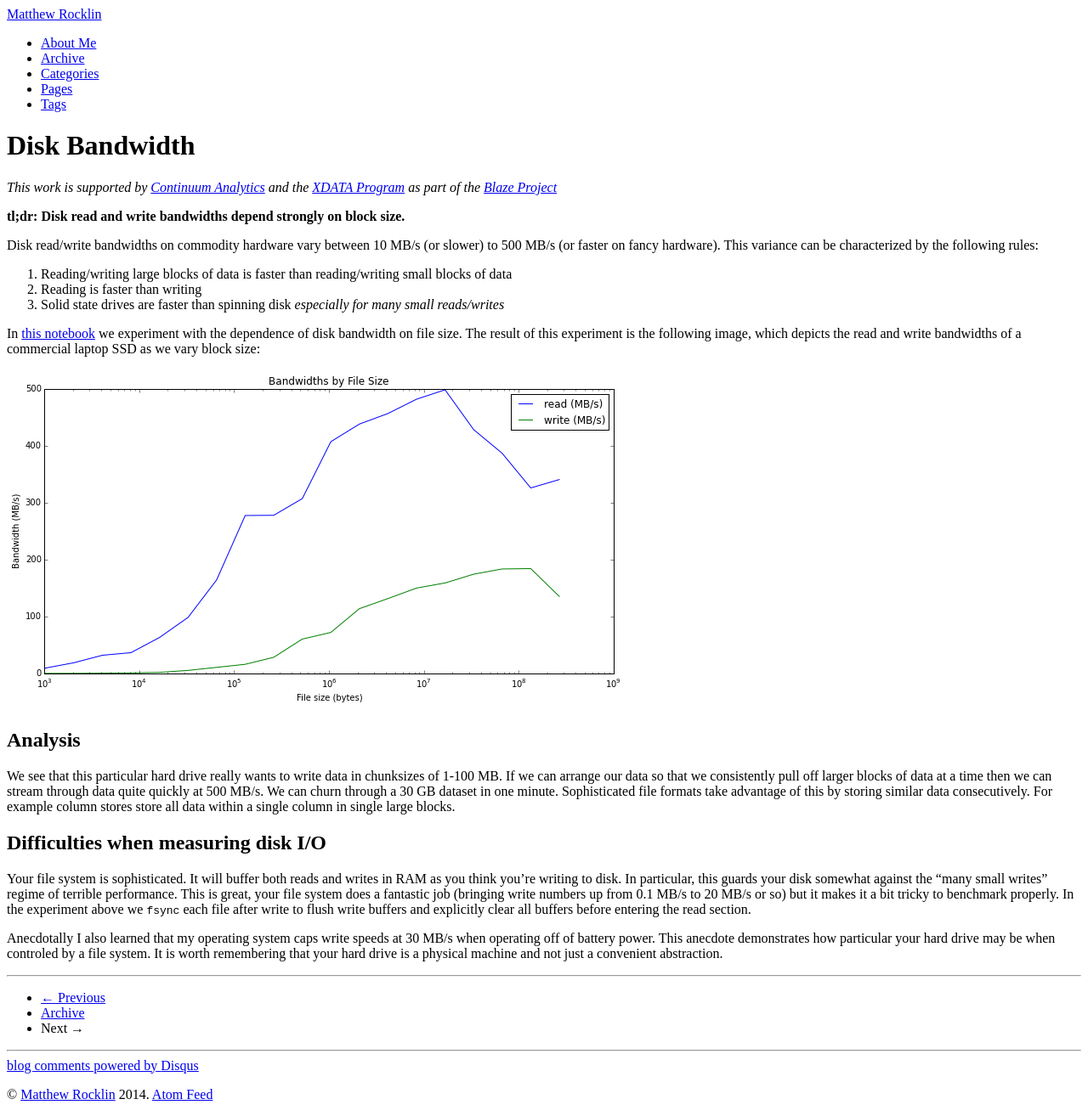
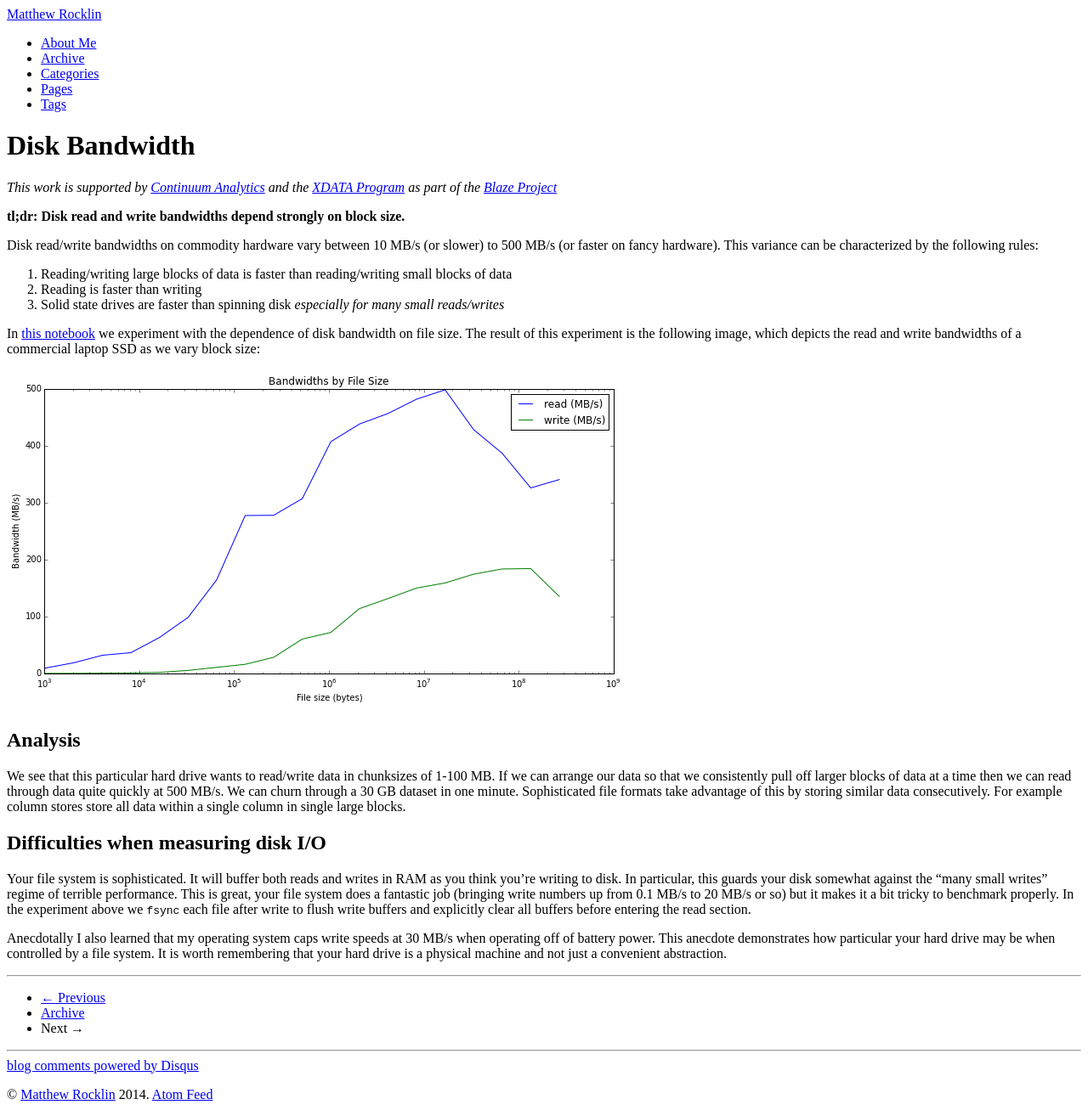
Before and after one commit to besyskymnbk/blog, a Jekyll site: the page built from _posts/work/2015-12-29-disk-bandwidth.md, in a window 1280 px wide. Shown: the whole page at 85% size. Built offline with Jekyll 4.4.1, drawn with Linux system fonts in a browser that asks for light colours; comment, search, counter and statistics services are not loaded.

Commit message:
small edits

```diff
--- a/_posts/work/2015-12-29-disk-bandwidth.md
+++ b/_posts/work/2015-12-29-disk-bandwidth.md
@@ -33,9 +33,9 @@ of a commercial laptop SSD as we vary block size:
 Analysis
 --------
 
-We see that this particular hard drive really wants to write data in chunksizes
+We see that this particular hard drive wants to read/write data in chunksizes
 of 1-100 MB.  If we can arrange our data so that we consistently pull off
-larger blocks of data at a time then we can stream through data quite quickly
+larger blocks of data at a time then we can read through data quite quickly
 at 500 MB/s.  We can churn through a 30 GB dataset in one minute.
 Sophisticated file formats take advantage of this by storing similar data
 consecutively.  For example column stores store all data within a single column
@@ -55,6 +55,6 @@ and explicitly clear all buffers before entering the read section.
 
 Anecdotally I also learned that my operating system caps write speeds at 30
 MB/s when operating off of battery power.  This anecdote demonstrates how
-particular your hard drive may be when controled by a file system.  It is worth
+particular your hard drive may be when controlled by a file system.  It is worth
 remembering that your hard drive is a physical machine and not just a
 convenient abstraction.
```
Also changed, not shown: _posts/work/2015-12-29-data-bandwidth.md (+1 -2 lines).
